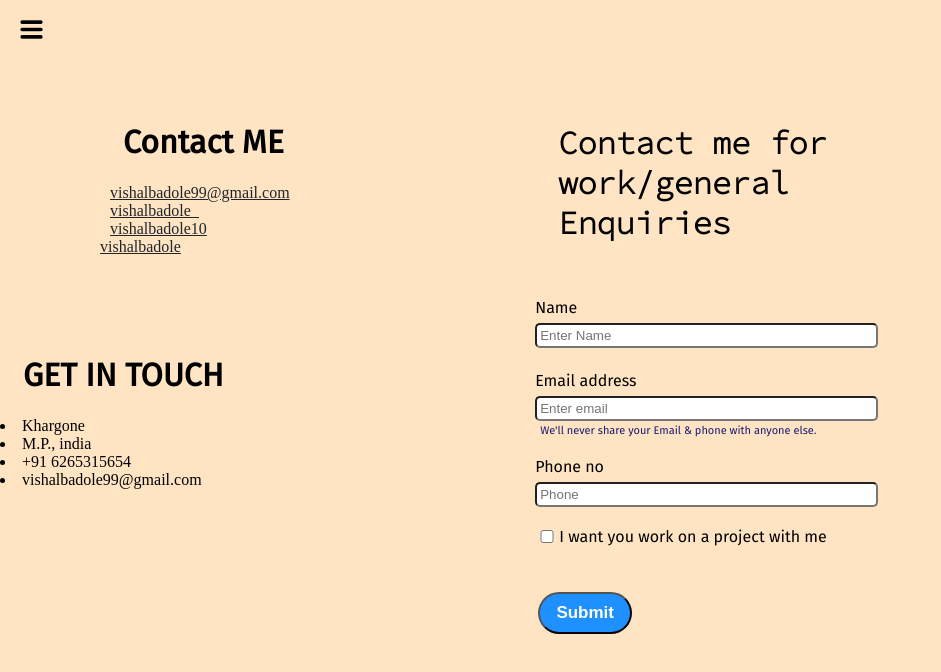
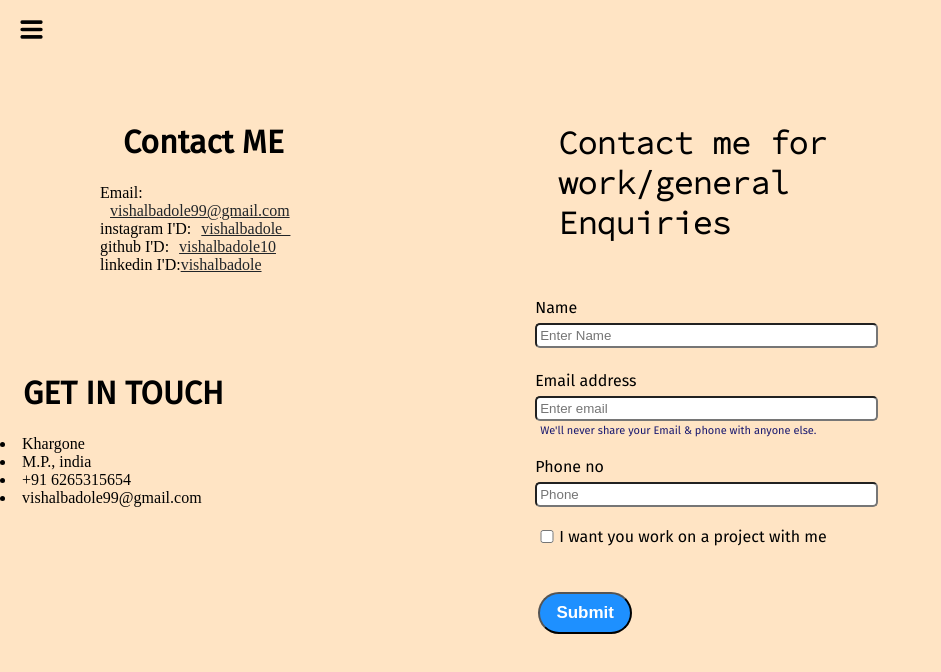
Before and after one commit to Vishalbadole10/vishalportfolio, a website: page countect.html in a window 1280 px wide. Shown: the whole page, without its empty margins (0-941 px from the left). Drawn offline with Linux system fonts and the light colour scheme.

Commit message:
Update countect.html

```diff
--- a/countect.html
+++ b/countect.html
@@ -29,15 +29,15 @@
 
         <div class="social-icon color-black">
           <h1>Contact ME</h1>
-          <li><a href="mailto: vishalbadole99@gmail.com" style="color: #212529"><i class="fas fa-envelope"
+          <li>Email: <a href="mailto: vishalbadole99@gmail.com" style="color: #212529"><i class="fas fa-envelope"
                 style="margin-right: 10px;"></i>vishalbadole99@gmail.com</a></li>
 
-          <li><a href="https://www.instagram.com/vishalbadole_/" style="color: #212529;"><i class="fab fa-instagram"
+          <li>instagram I'D:<a href="https://www.instagram.com/vishalbadole_/" style="color: #212529;"><i class="fab fa-instagram"
                 style="margin-right: 10px;"></i>vishalbadole_</a></li>
-          <li><a href="https://github.com/vishalbadole10" style="color:#212529;"><i class="fab fa-github"
+          <li>github I'D:<a href="https://github.com/vishalbadole10" style="color:#212529;"><i class="fab fa-github"
                 style="margin-right: 10px;"></i>vishalbadole10</a></li>
 
-          <li><a
+          <li>linkedin I'D:<a
               href="//www.linkedin.com/in/vishal-badole-391a22236?lipi=urn%3Ali%3Apage%3Ad_flagship3_profile_view_base_contact_details%3Byf%2FRx1zORlaWhia3DjOafg%3D%3D '"
               style=color:#212529 ><i
                       class=" fab fa-linkedin" style="marn-right:10px;"></i>vishalbadole</a></li>
```
